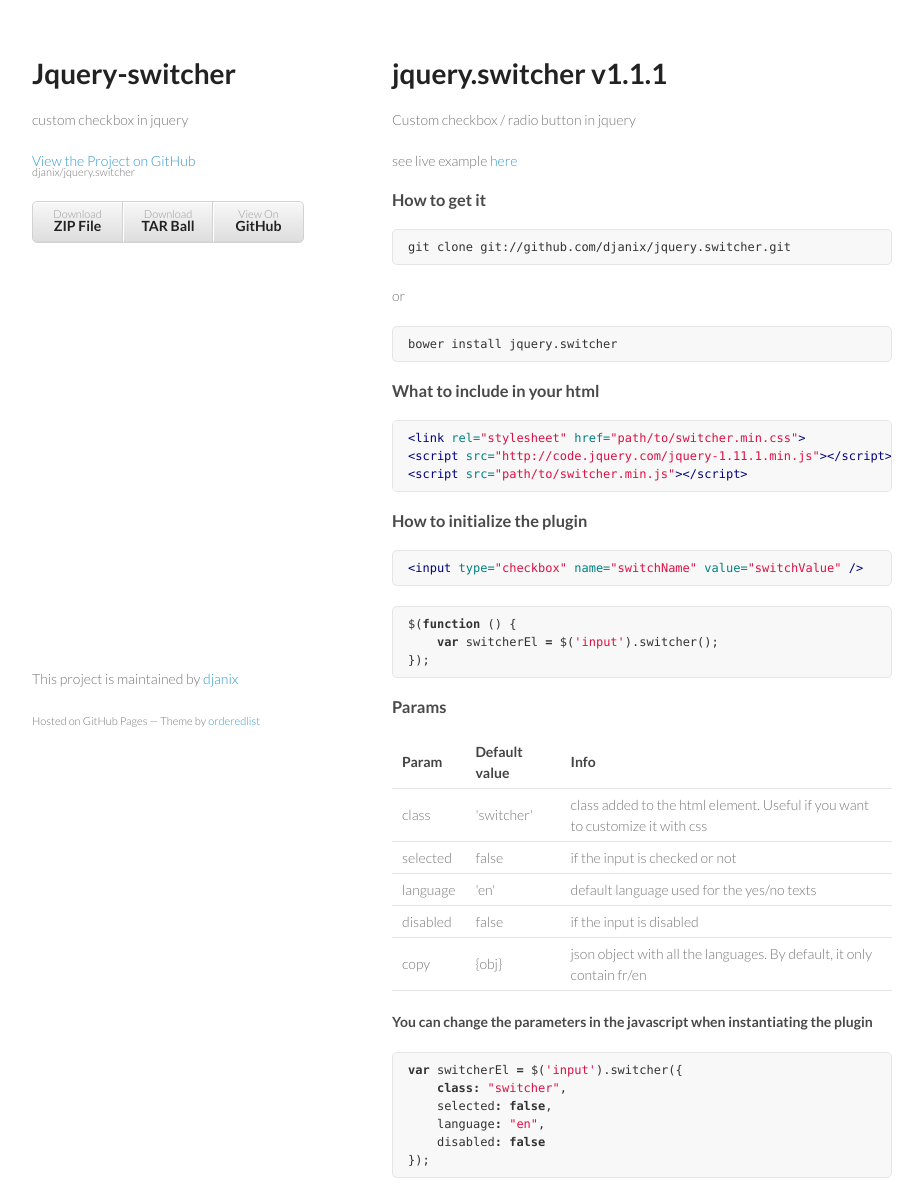
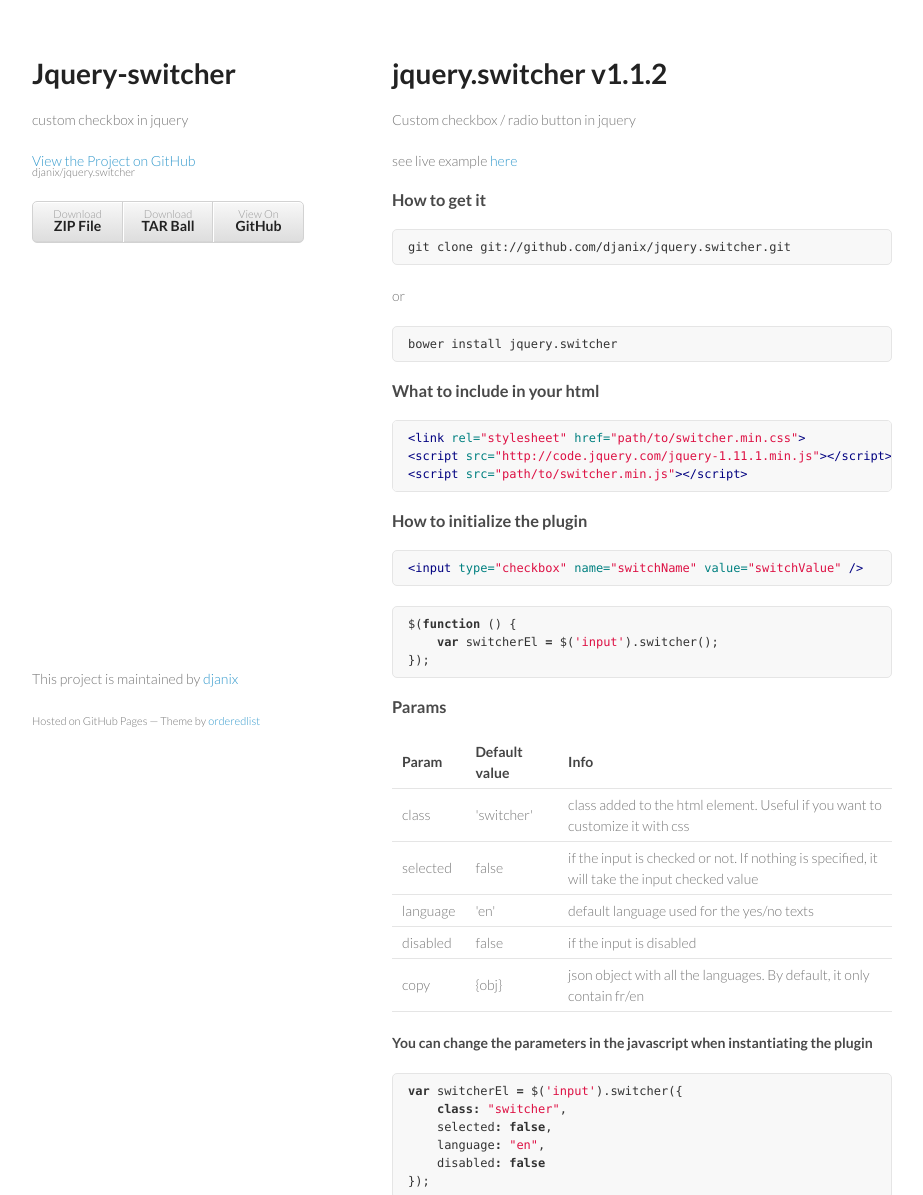
Before and after one commit to djanix/jquery.switcher, a plain HTML site: page index.html in a window 1280 px wide. Shown: the top 1195 px of the page, without its empty margins (178-1101 px from the left). Drawn offline with Linux system fonts and the light colour scheme.

```diff
--- a/index.html
+++ b/index.html
@@ -29,7 +29,7 @@
       </header>
       <section>
         <h1>
-<a name="jqueryswitcher-v111" class="anchor" href="#jqueryswitcher-v111"><span class="octicon octicon-link"></span></a>jquery.switcher v1.1.1</h1>
+<a name="jqueryswitcher-v112" class="anchor" href="#jqueryswitcher-v112"><span class="octicon octicon-link"></span></a>jquery.switcher v1.1.2</h1>
 
 <p>Custom checkbox / radio button in jquery</p>
 
@@ -83,7 +83,7 @@
 <tr>
 <td>selected</td>
 <td>false</td>
-<td>if the input is checked or not</td>
+<td>if the input is checked or not. If nothing is specified, it will take the input checked value</td>
 </tr>
 <tr>
 <td>language</td>
```
Also changed, not shown: params.json (+1 -1 lines).
